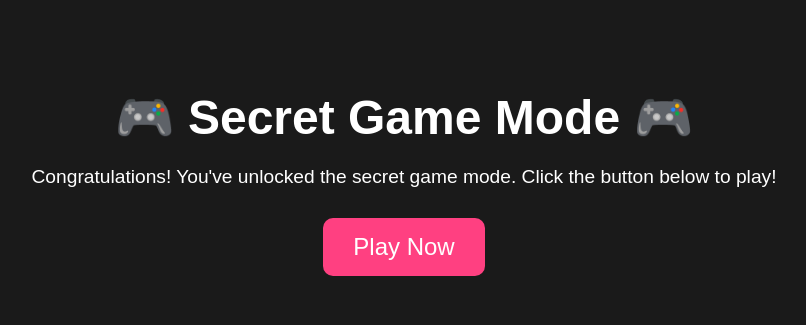
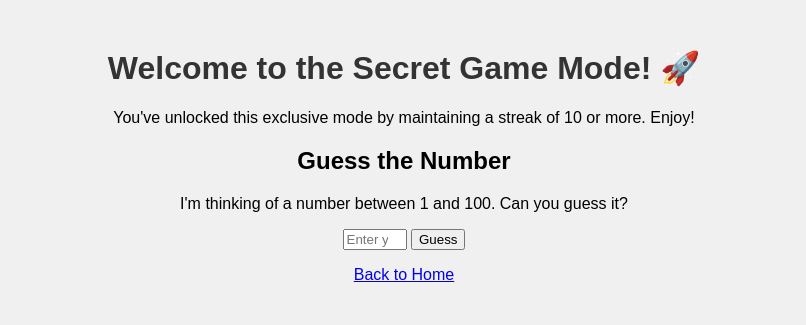
Before and after one commit to mips2/Site-of-Theseus, a Flask app: template website/templates/secret_game_mode.html in a window 1280 px wide. Shown: the top 325 px of the page, without its empty margins (236-1042 px from the left). Run offline with Flask 2, Linux system fonts and the light colour scheme; the template is opened without the code that fills it, so the values that code supplies are empty.

```diff
--- a/website/templates/secret_game_mode.html
+++ b/website/templates/secret_game_mode.html
@@ -4,54 +4,38 @@
     <meta charset="UTF-8">
     <meta name="viewport" content="width=device-width, initial-scale=1.0">
     <title>Secret Game Mode</title>
-    <style>
-        body {
-            font-family: Arial, sans-serif;
-            background-color: #1a1a1a;
-            color: #ffffff;
-            text-align: center;
-            padding: 50px;
-        }
-        h1 {
-            font-size: 3em;
-            margin-bottom: 20px;
-        }
-        p {
-            font-size: 1.2em;
-            margin-bottom: 30px;
-        }
-        .game-container {
-            display: flex;
-            justify-content: center;
-            align-items: center;
-            flex-direction: column;
-        }
-        .game-button {
-            padding: 15px 30px;
-            font-size: 1.5em;
-            background-color: #ff4081;
-            color: #ffffff;
-            border: none;
-            border-radius: 10px;
-            cursor: pointer;
-            transition: background-color 0.3s ease;
-        }
-        .game-button:hover {
-            background-color: #e91e63;
-        }
-    </style>
+    <link rel="stylesheet" href="{{ url_for('static', filename='styles.css') }}">
 </head>
 <body>
-    <h1>🎮 Secret Game Mode 🎮</h1>
-    <p>Congratulations! You've unlocked the secret game mode. Click the button below to play!</p>
-    <div class="game-container">
-        <button class="game-button" onclick="playGame()">Play Now</button>
+    <h1>Welcome to the Secret Game Mode! 🚀</h1>
+    <p>You've unlocked this exclusive mode by maintaining a streak of 10 or more. Enjoy!</p>
+    <div id="game-container">
+        <h2>Guess the Number</h2>
+        <p>I'm thinking of a number between 1 and 100. Can you guess it?</p>
+        <input type="number" id="guess-input" min="1" max="100" placeholder="Enter your guess">
+        <button id="guess-button">Guess</button>
+        <p id="result-message"></p>
     </div>
+    <a href="{{ url_for('home') }}">Back to Home</a>
     <script>
-        function playGame() {
-            alert("You're now playing the secret game mode! 🚀");
-            // Add your game logic here
-        }
+        const secretNumber = Math.floor(Math.random() * 100) + 1;
+        const guessButton = document.getElementById('guess-button');
+        const guessInput = document.getElementById('guess-input');
+        const resultMessage = document.getElementById('result-message');
+
+        guessButton.addEventListener('click', () => {
+            const userGuess = parseInt(guessInput.value);
+            if (userGuess === secretNumber) {
+                resultMessage.textContent = `🎉 Correct! The number was ${secretNumber}.`;
+                resultMessage.style.color = 'green';
+            } else if (userGuess < secretNumber) {
+                resultMessage.textContent = 'Too low! Try again.';
+                resultMessage.style.color = 'red';
+            } else {
+                resultMessage.textContent = 'Too high! Try again.';
+                resultMessage.style.color = 'red';
+            }
+        });
     </script>
 </body>
 </html>
```
Also changed, not shown: website/templates/emoji_roulette.html (+15 -4 lines), website/templates/streak_rewards.html (+5 -10 lines).
